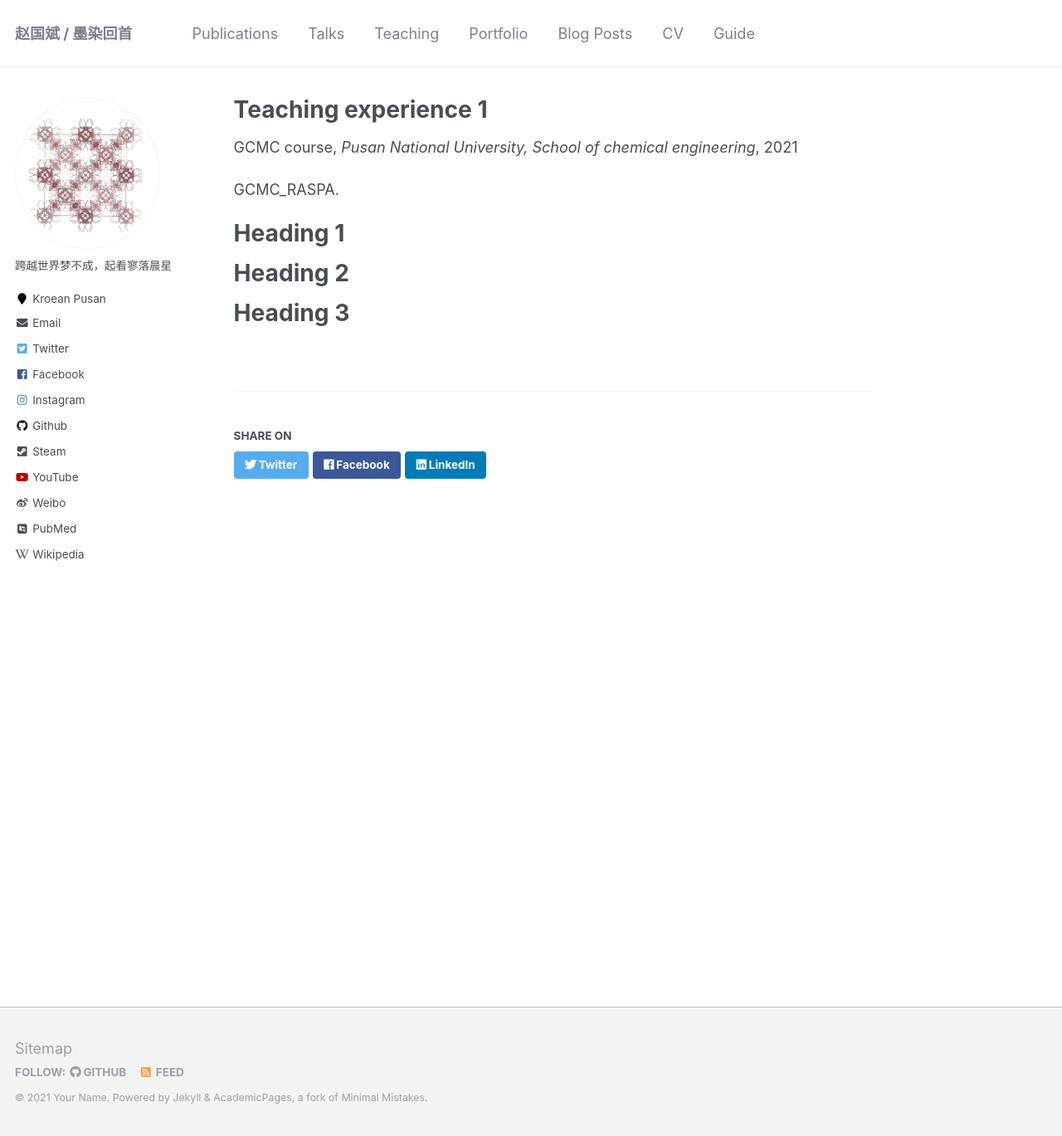
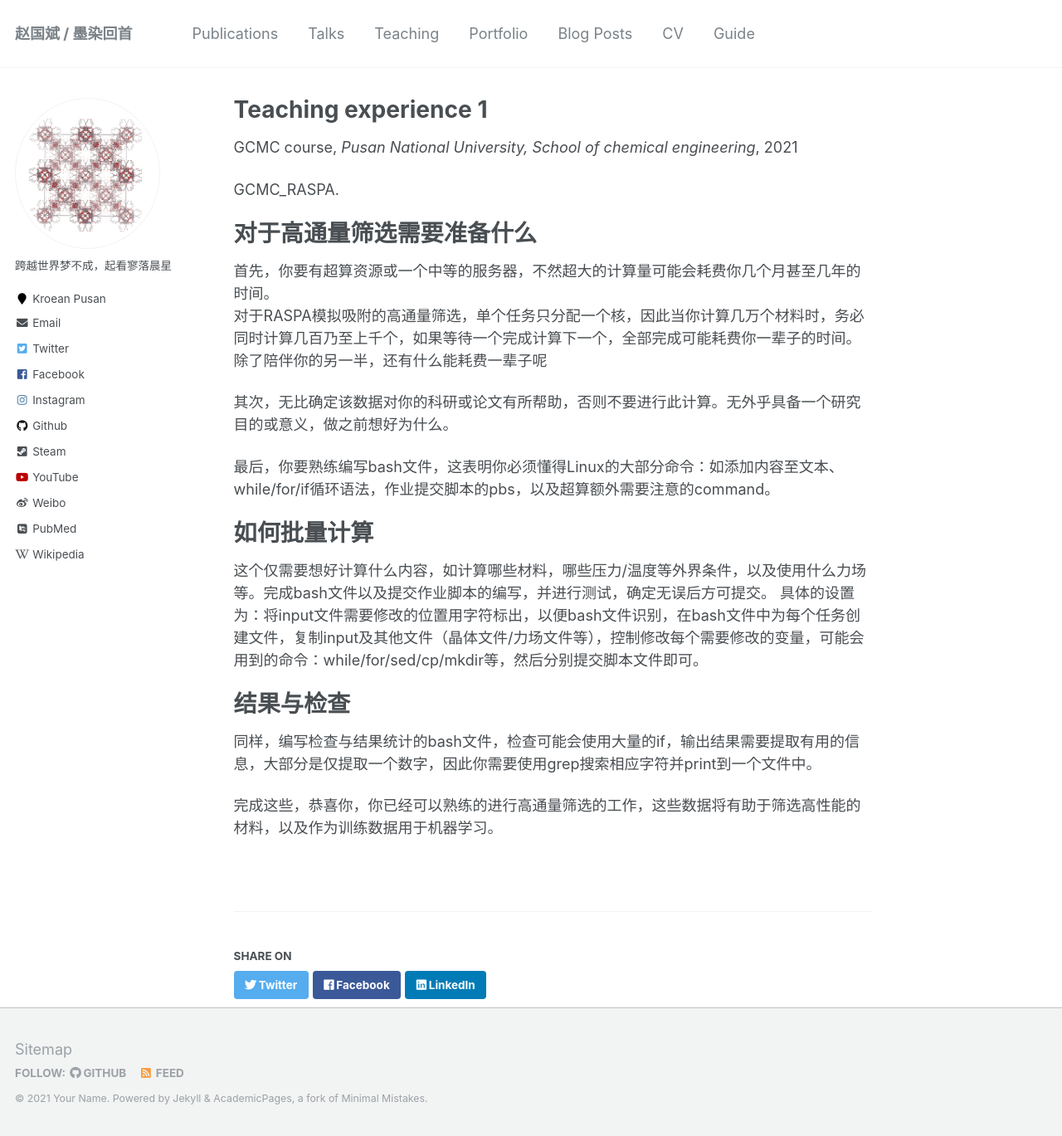
Before and after one commit to sxm13/ZGBshenxiaomoCV.github.io, a Jekyll site: the page built from _teaching/2020-spring-teaching-1.md, in a window 1280 px wide and 1369 px high. Shown: the whole window at 83% size. Built offline with Jekyll 4.4.1, drawn with Linux system fonts in a browser that asks for light colours; some web fonts are replaced.

Commit message:
Update 2020-spring-teaching-1.md

```diff
--- a/_teaching/2020-spring-teaching-1.md
+++ b/_teaching/2020-spring-teaching-1.md
@@ -4,17 +4,32 @@ collection: teaching
 type: "GCMC course"
 permalink: /teaching/2020-spring-teaching-1
 venue: "Pusan National University, School of chemical engineering"
-date: 2021-01-24
+date: 2021-01-28
 location: "Pusan, Korean"
 ---
 
 GCMC_RASPA.
 
-Heading 1
+对于高通量筛选需要准备什么
 ======
 
-Heading 2
+首先，你要有超算资源或一个中等的服务器，不然超大的计算量可能会耗费你几个月甚至几年的时间。
+对于RASPA模拟吸附的高通量筛选，单个任务只分配一个核，因此当你计算几万个材料时，务必同时计算几百乃至上千个，如果等待一个完成计算下一个，全部完成可能耗费你一辈子的时间。
+除了陪伴你的另一半，还有什么能耗费一辈子呢
+
+其次，无比确定该数据对你的科研或论文有所帮助，否则不要进行此计算。无外乎具备一个研究目的或意义，做之前想好为什么。
+
+最后，你要熟练编写bash文件，这表明你必须懂得Linux的大部分命令：如添加内容至文本、while/for/if循环语法，作业提交脚本的pbs，以及超算额外需要注意的command。
+
+如何批量计算
 ======
 
-Heading 3
+这个仅需要想好计算什么内容，如计算哪些材料，哪些压力/温度等外界条件，以及使用什么力场等。完成bash文件以及提交作业脚本的编写，并进行测试，确定无误后方可提交。
+具体的设置为：将input文件需要修改的位置用字符标出，以便bash文件识别，在bash文件中为每个任务创建文件，复制input及其他文件（晶体文件/力场文件等），控制修改每个需要修改的变量，可能会用到的命令：while/for/sed/cp/mkdir等，然后分别提交脚本文件即可。
+
+结果与检查
 ======
+
+同样，编写检查与结果统计的bash文件，检查可能会使用大量的if，输出结果需要提取有用的信息，大部分是仅提取一个数字，因此你需要使用grep搜索相应字符并print到一个文件中。
+
+完成这些，恭喜你，你已经可以熟练的进行高通量筛选的工作，这些数据将有助于筛选高性能的材料，以及作为训练数据用于机器学习。
```
